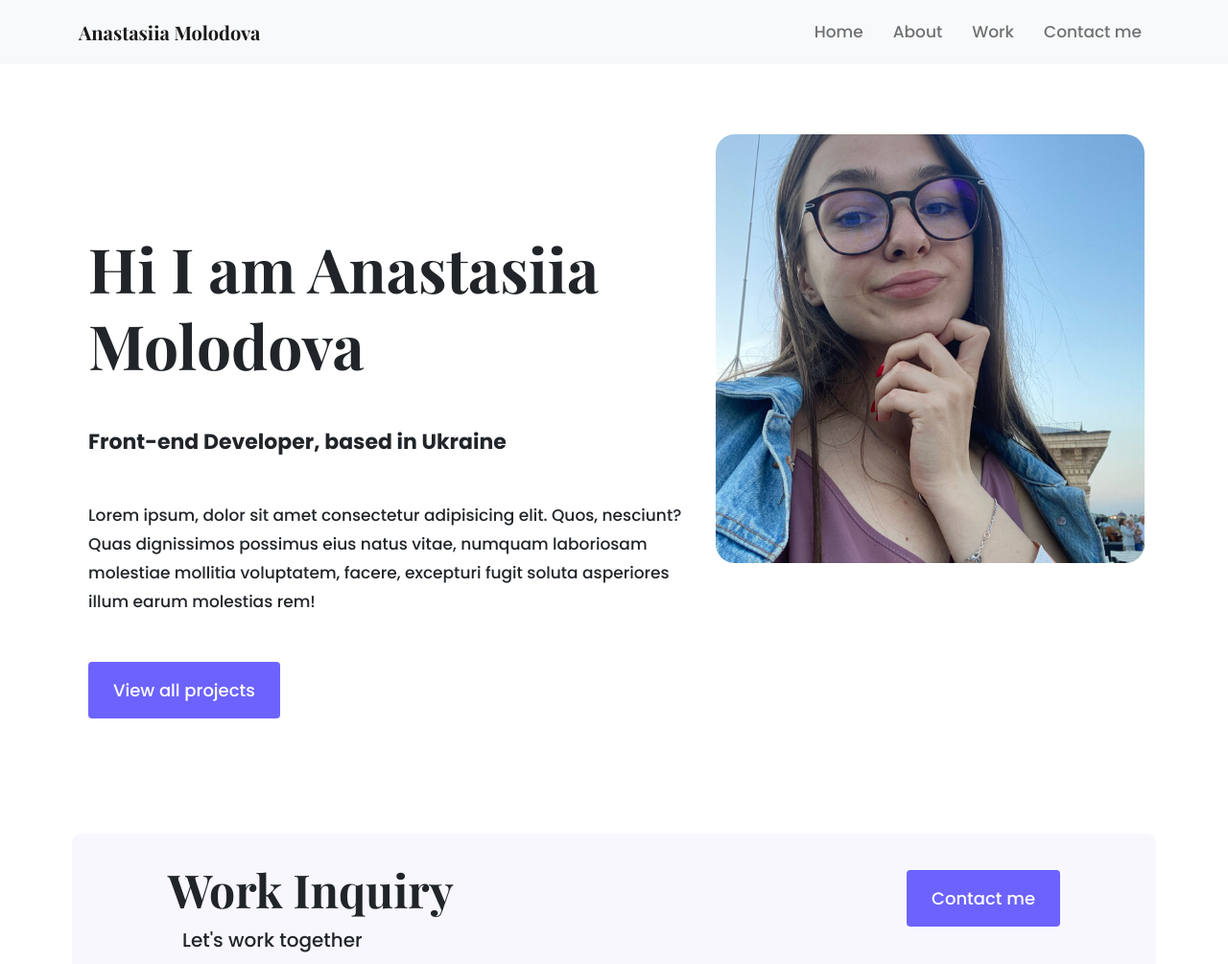
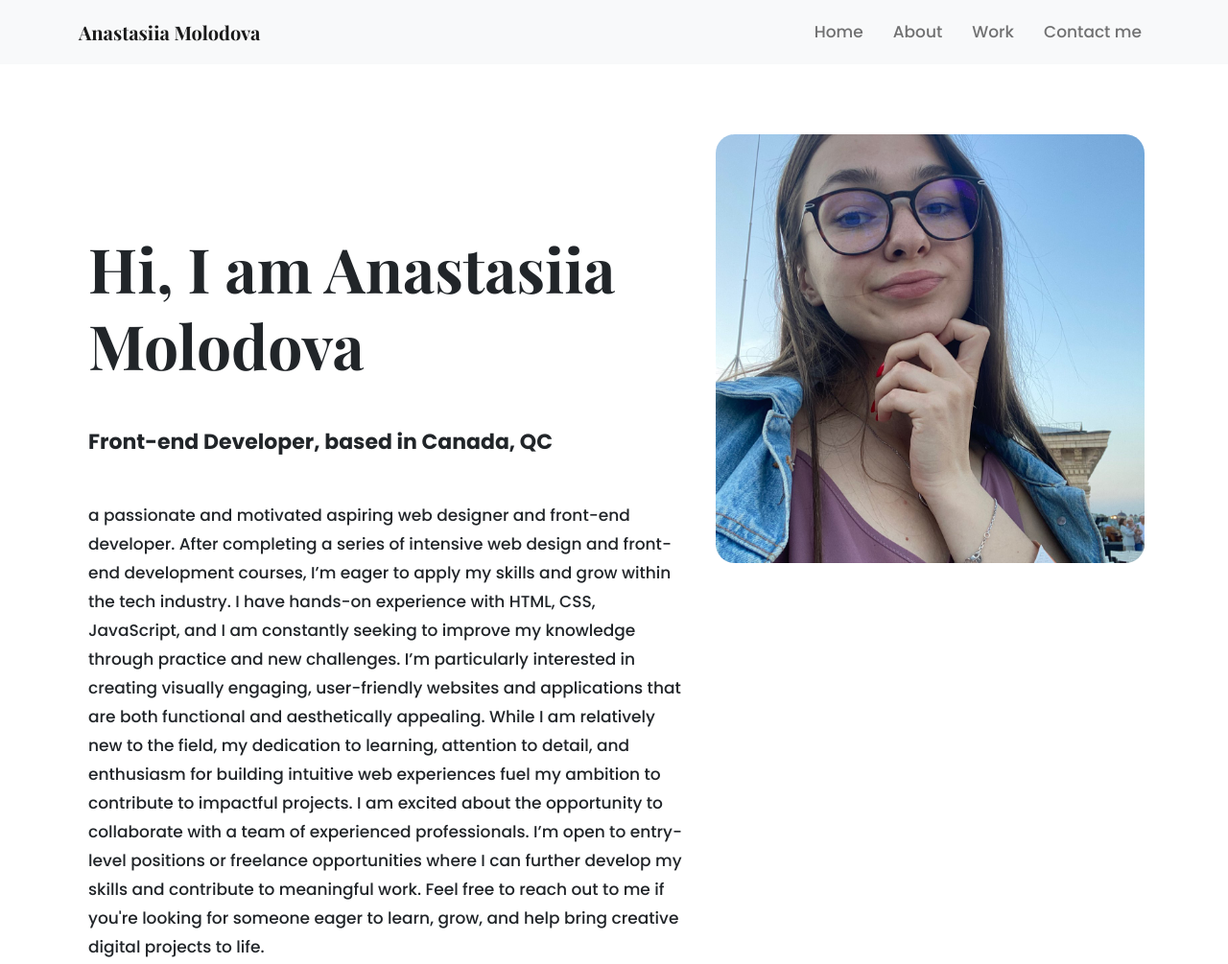
Before and after one commit to stacyam/portfolio, a plain HTML site: page about.html in a window 1280 px wide. Shown: the top 1005 px of the page at 96% size. Drawn offline with nearby package versions, Linux system fonts and the light colour scheme.

Commit message:
Update about.html

```diff
--- a/about.html
+++ b/about.html
@@ -59,13 +59,16 @@
       <div class="row">
         <div class="col-lg-7">
           <div class="content">
-            <h1 class="mb-5">Hi I am Anastasiia Molodova</h1>
-            <h2 class="work-info mb-5">Front-end Developer, based in Ukraine</h2>
+            <h1 class="mb-5">Hi, I am Anastasiia Molodova</h1>
+            <h2 class="work-info mb-5">Front-end Developer, based in Canada, QC</h2>
             <p class="about-info mb-5">
-              Lorem ipsum, dolor sit amet consectetur adipisicing elit. Quos,
-              nesciunt? Quas dignissimos possimus eius natus vitae, numquam
-              laboriosam molestiae mollitia voluptatem, facere, excepturi fugit
-              soluta asperiores illum earum molestias rem!
+              a passionate and motivated aspiring web designer and front-end developer. After completing a series of intensive web design and front-end development courses, I’m eager to apply my skills and grow within the tech industry.
+
+              I have hands-on experience with HTML, CSS, JavaScript, and I am constantly seeking to improve my knowledge through practice and new challenges. I’m particularly interested in creating visually engaging, user-friendly websites and applications that are both functional and aesthetically appealing.
+
+              While I am relatively new to the field, my dedication to learning, attention to detail, and enthusiasm for building intuitive web experiences fuel my ambition to contribute to impactful projects. I am excited about the opportunity to collaborate with a team of experienced professionals. I’m open to entry-level positions or freelance opportunities where I can further develop my skills and contribute to meaningful work.
+
+              Feel free to reach out to me if you're looking for someone eager to learn, grow, and help bring creative digital projects to life.
             </p>
             <a href="/work.html" class="btn btn-branding">View all projects</a>
           </div>
```
